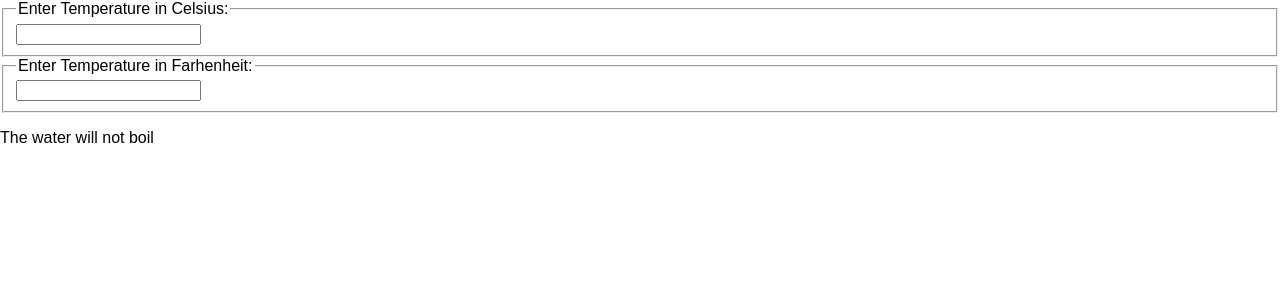
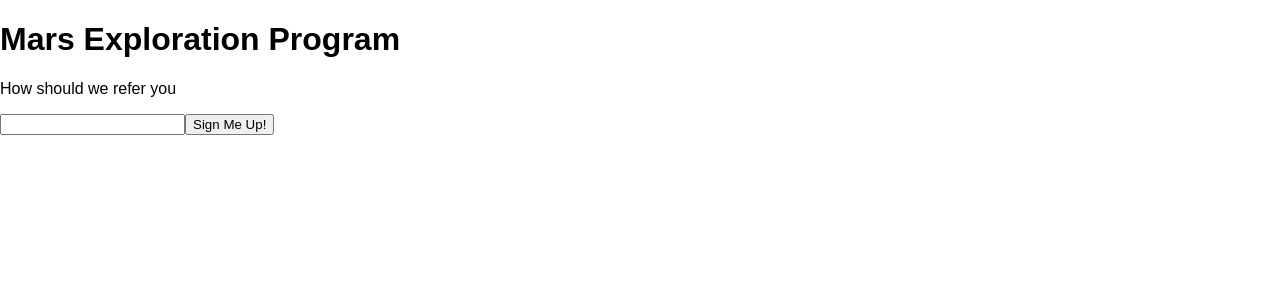
Before and after one commit to shashankKeshava/React, a React (Create React App) app in the folder hello-world/: page / in a window 1280 px wide. Shown: the top 300 px of the page. Built offline with nearby package versions, Linux system fonts and the light colour scheme.

Commit message:
Composition

```diff
--- a/hello-world/src/index.js
+++ b/hello-world/src/index.js
@@ -360,7 +360,54 @@
 }
 
 
+//Composition VS Inheritence
+
+function FancyBorder(props) {
+    return (
+        <div className={'FancyBorder FancyBorder-' + props.color}>
+      {props.children}
+    </div>
+    );
+}
+
+
+function Dialog(props) {
+    return (
+        <FancyBorder color="blue">
+        <h1 className="Dialog-title">
+        {props.title}
+        </h1>
+        <p className="Dialog-message">
+        {props.message}
+        </p>
+        {props.children}
+        </FancyBorder>
+    );
+}
+
+class SignUpDialog extends React.Component {
+    constructor(props) {
+        super(props);
+        this.state = { login: '' };
+    }
+    handleChange = (e) => {
+        this.setState({ login: e.target.value });
+    }
+    handleSignUp = () => {
+        alert(`Welcome Aboard ${this.state.login}`);
+    }
+    render() {
+        return (
+            <Dialog title="Mars Exploration Program" message="How should we refer you">
+            <input value={this.state.login} onChange={this.handleChange}/>
+            <button onClick={this.handleSignUp}>Sign Me Up!</button>
+            </Dialog>
+        )
+    }
+
+}
+
 const element = <Welcome name="shashank"/>;
-ReactDOM.render(<Calculator/>,
+ReactDOM.render(<SignUpDialog/>,
     document.getElementById('root')
 );
```
